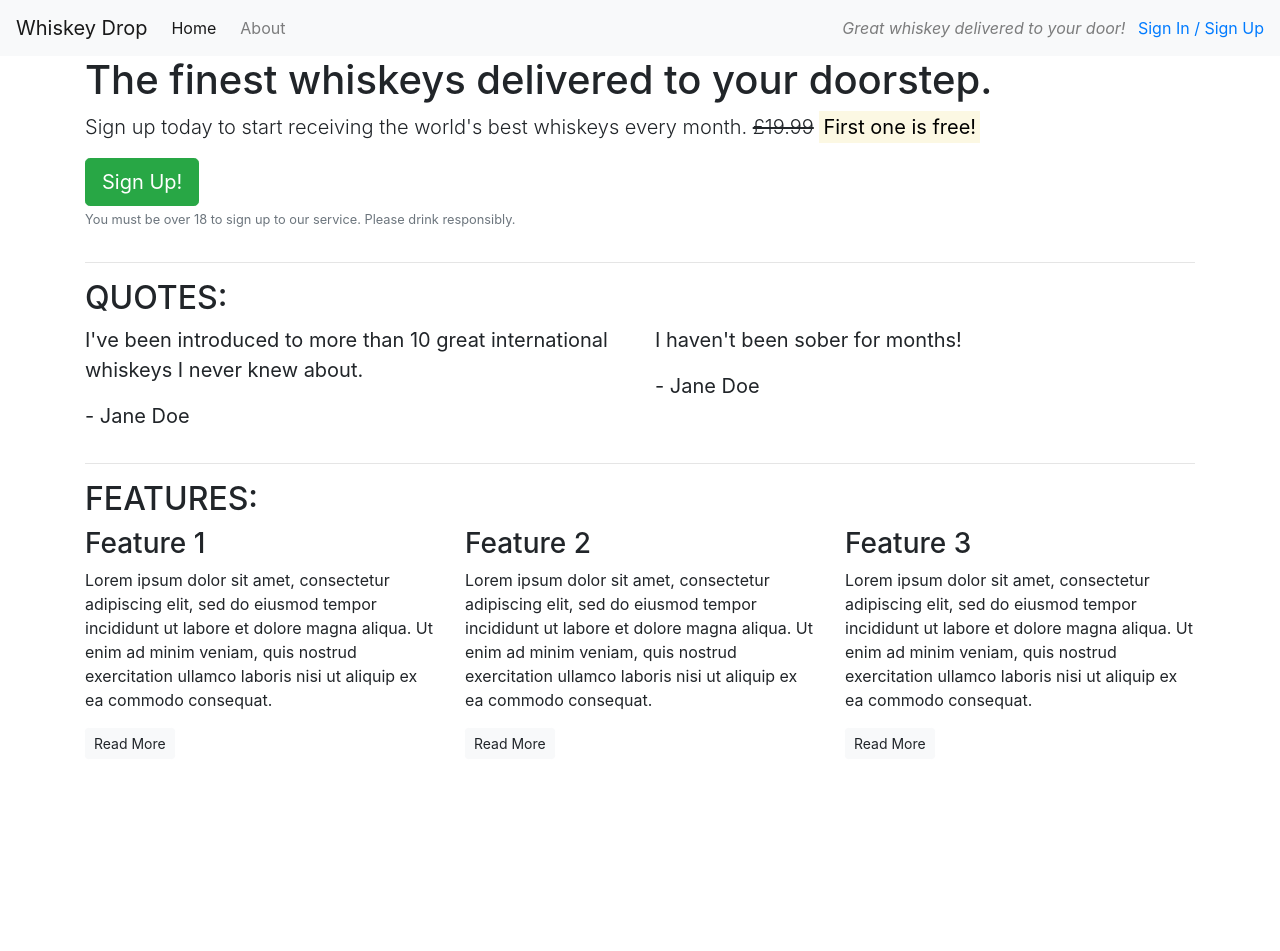
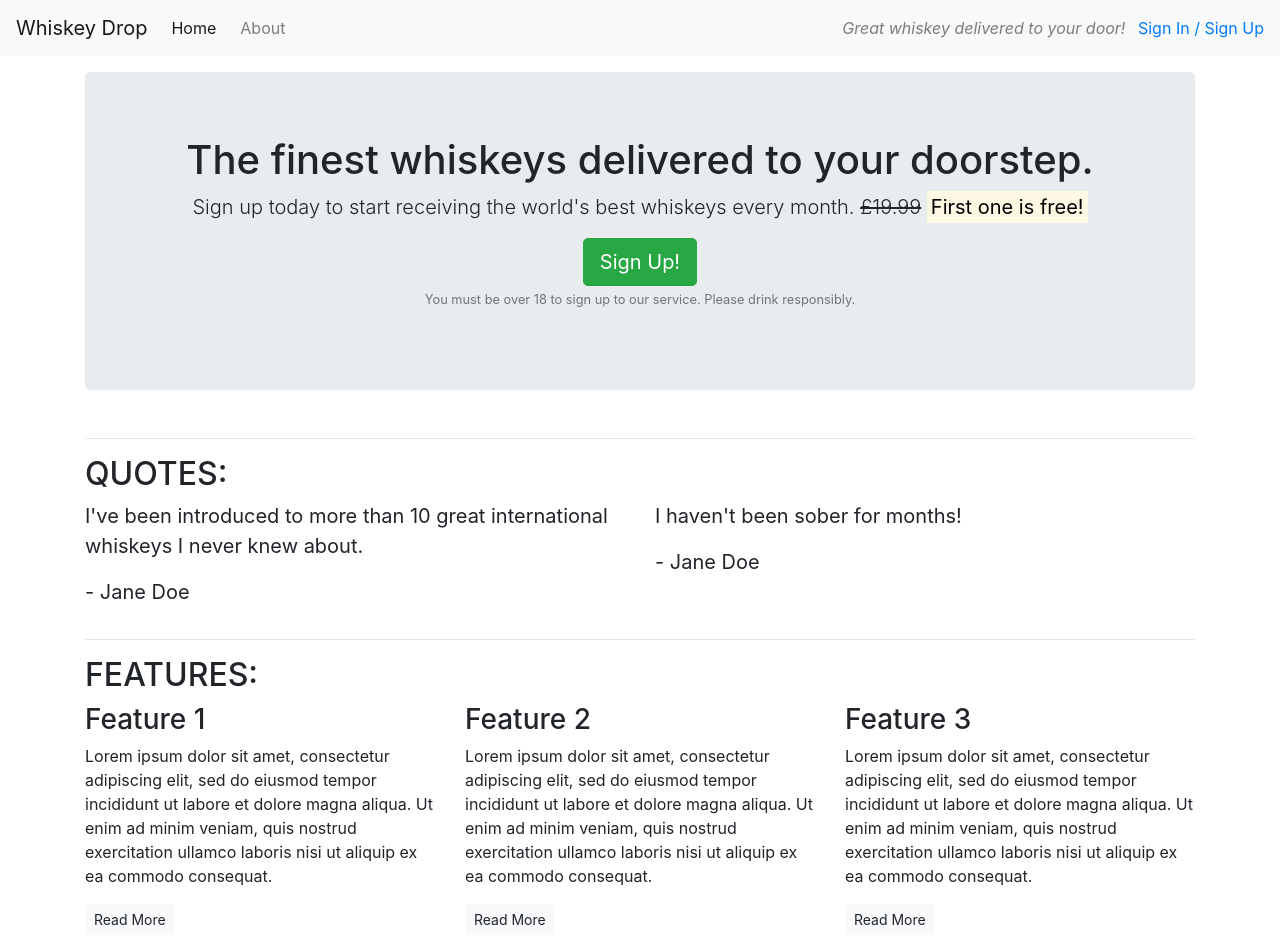
Before and after one commit to georgeIkomi/whiskey-drops, a plain HTML site: page index.html in a window 1280 px wide. Before the commit the page ends 800 px from the top, so only its background shows below. Drawn offline with nearby package versions, Linux system fonts and the light colour scheme.

Commit message:
Add jumbotron via bootstrap to callout section

```diff
--- a/index.html
+++ b/index.html
@@ -21,13 +21,13 @@
             <a href="/login">Sign In / Sign Up</a>
         </div>
     </nav>
-    <article class="container">
+    <article class="container mt-3">
         <!-- Callout -->
         <div class="row">
             <div class="col-12">
-                <section class="callout">
+                <section class="callout jumbotron text-center">
                     <h1>The finest whiskeys delivered to your doorstep.</h1>
-                    <p class="lead">Sign up today to start receiving the world's best whiskeys every month. <s>£19.99</s> <strong><mark>First one is free!</mark></strong></p>
+                    <p class="lead">Sign up today to start receiving the world's best whiskeys every month. <s class="d-none d-sm-inline">£19.99</s><span class="d-inline d-sm-none"><br></span> <strong><mark>First one is free!</mark></strong></p>
                     <button class="btn btn-success btn-lg">Sign Up!</button>
                     <p class="text-muted"><small>You must be over 18 to sign up to our service. Please drink responsibly.</small></p>
                 </section>
```
